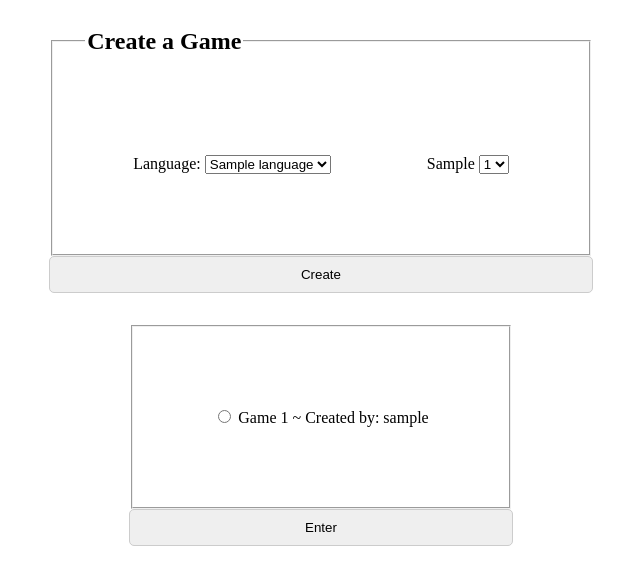
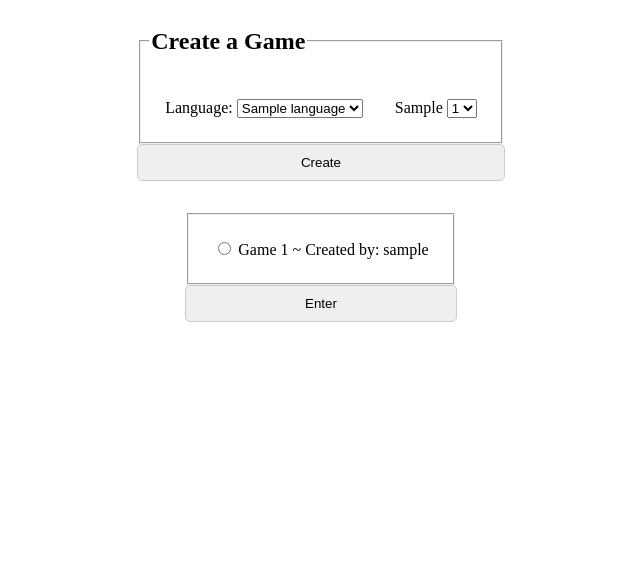
Before and after one commit to marcosdima/bleff_django, a Django app: page /game/ in a window 1280 px wide. Shown: the top 585 px of the page, without its empty margins (319-959 px from the left). Run offline with Django 5.2, Linux system fonts and the light colour scheme; tables that the repository leaves empty hold one stand-in row (values such as "Sample post").

Commit message:
mod: adding wrap

```diff
--- a/bleff/bleff/static/bleff/css/styles.css
+++ b/bleff/bleff/static/bleff/css/styles.css
@@ -10,9 +10,11 @@ body {
     flex-direction: column;
     width: fit-content;
     margin-bottom: 2rem;
+    flex-wrap: wrap;
+    overflow: auto;
 
     fieldset {
-        padding: 2rem;
+        padding: 0.5rem;
     }
 }
 
@@ -20,6 +22,8 @@ body {
     display: flex;
     flex-direction: row;
     width: fit-content;
+    flex-wrap: wrap;
+    overflow: auto;
 }
 
 /* BUTTON */
@@ -38,8 +42,8 @@ body {
 /* POINTER */
 .pointer {
     cursor: pointer;
-    padding: 1.5rem;
-    margin: 1.5rem;
+    padding: 0.5rem;
+    margin: 0.5rem;
     user-select: none;
 
     label, input, select {
```
